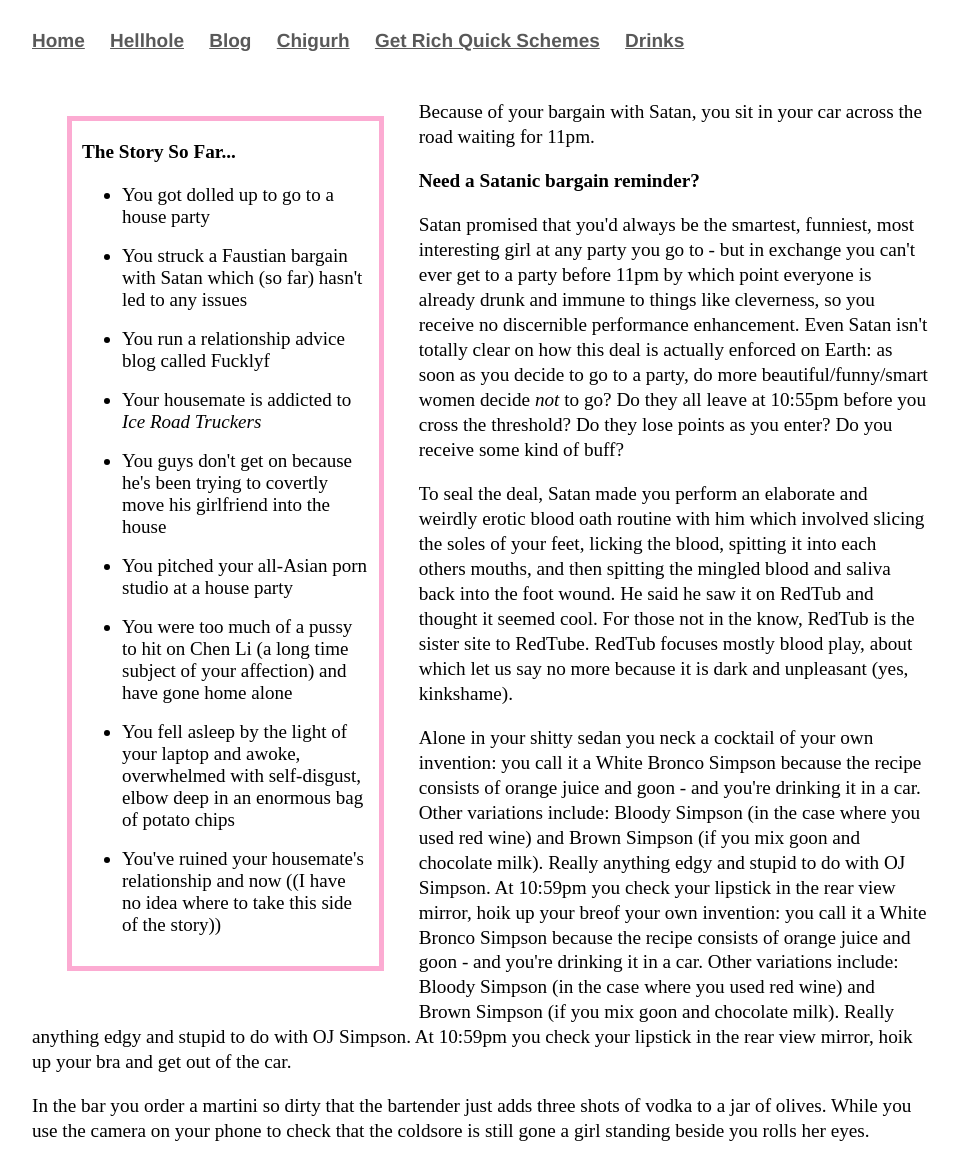
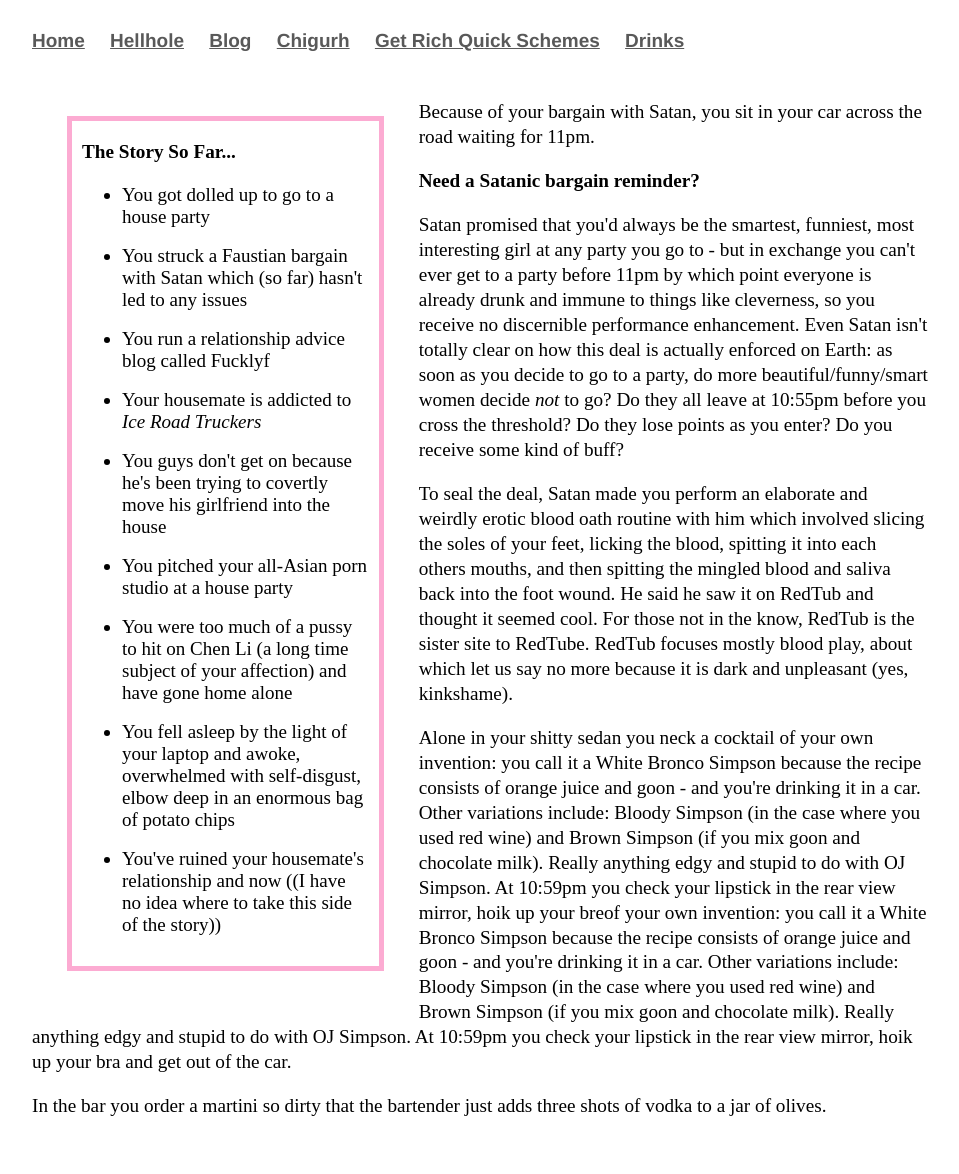
Before and after one commit to Pinelife/pinelife.github.io, a Jekyll site: the page Hellhole/Room10.html, which Jekyll copies as it is, in a window 1280 px wide. Shown: the whole page, without its empty margins (160-1119 px from the left). Built offline with Jekyll 4.4.1, drawn with Linux system fonts in a browser that asks for light colours; after the commit the page ends 1149 px from its top, so only the background shows below that.

Commit message:
Update Room10.html

```diff
--- a/Hellhole/Room10.html
+++ b/Hellhole/Room10.html
@@ -67,6 +67,5 @@
 get out of the car.
 </p>
 <p>
-	In the bar you order a martini so dirty that the bartender just adds three shots of vodka to a jar of olives. While you use the
-camera on your phone to check that the coldsore is still gone a girl standing beside you rolls her eyes.
+In the bar you order a martini so dirty that the bartender just adds three shots of vodka to a jar of olives.
 </p>
```
